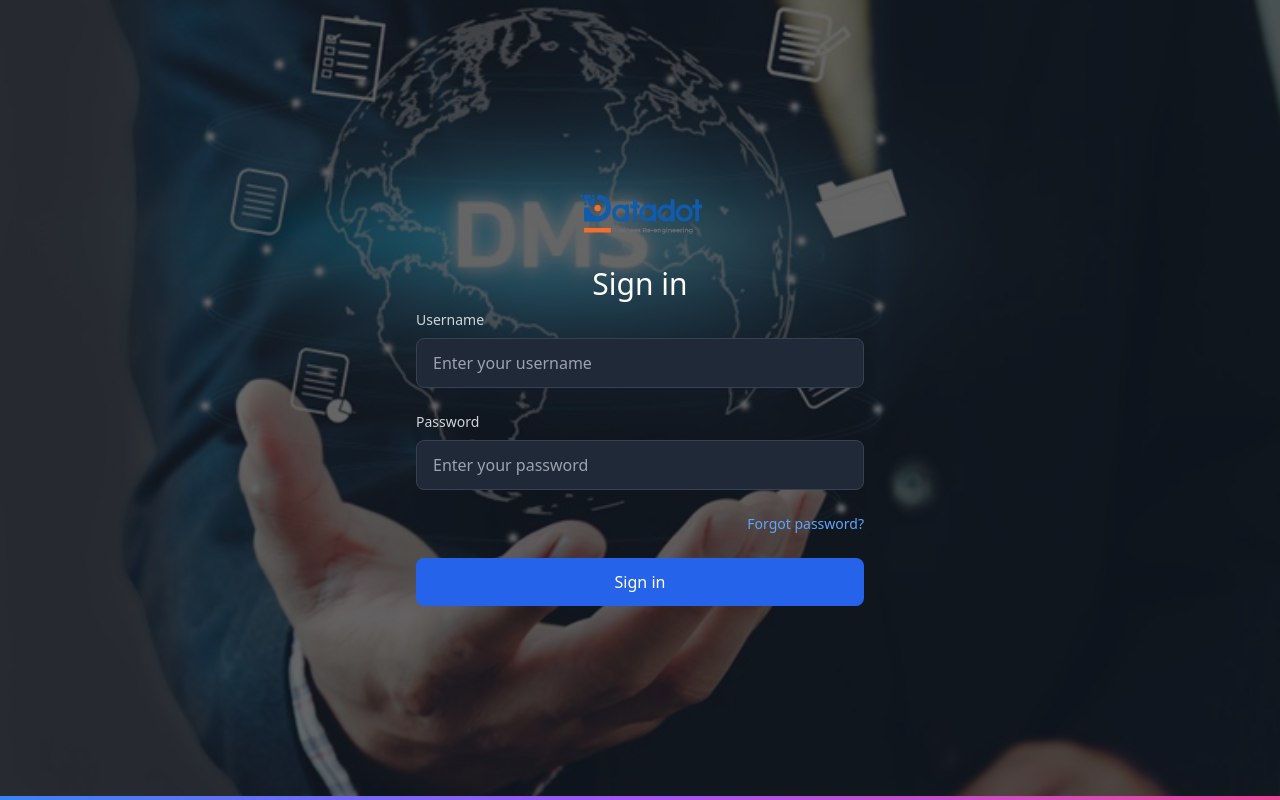
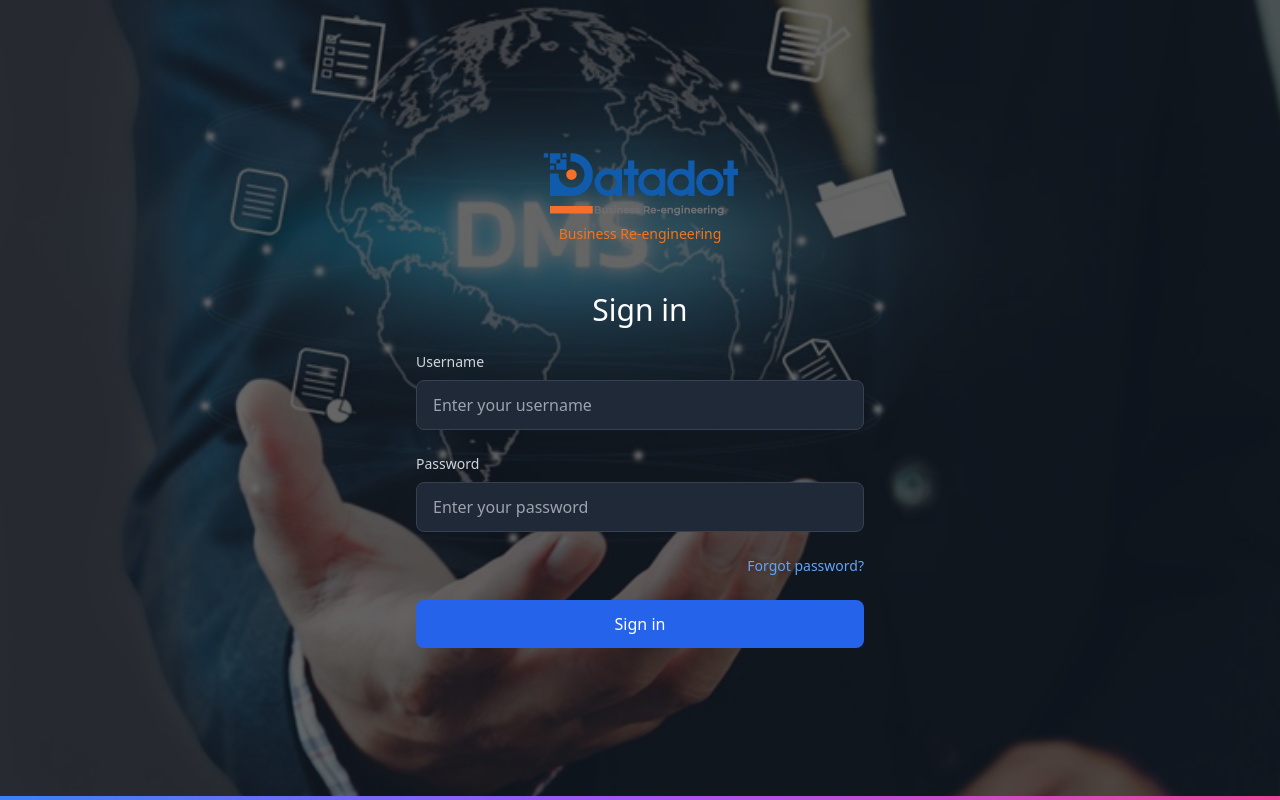
Before and after one commit to sunilbittu/dms-app, a Next.js app: page / in a window 1280 px wide. Built offline with nearby package versions, Linux system fonts and the light colour scheme.

Commit message:
Can we keep login section right side

```diff
--- a/app/page.tsx
+++ b/app/page.tsx
@@ -19,21 +19,24 @@ export default function Page() {
             data-oid="eyln7::"
         >
             {/* Semi-transparent overlay */}
-            <div className="absolute inset-0 bg-black/60" data-oid="m0j-j4m"></div>
 
-            <div className="w-full max-w-md relative z-10" data-oid="w7jumof">
+            <div className="w-full max-w-md relative z-10" data-oid="w7jumof" key="olk-1SB6">
                 {/* Logo */}
-                <div className="flex justify-center mb-8" data-oid="e2t_8o.">
+                <div className="flex flex-col items-center mb-12" data-oid="e2t_8o.">
                     <img
-                        src="/images/logo.png"
-                        alt="Logo"
-                        className="h-10 w-auto"
+                        src="/images/datadot-logo.png"
+                        alt="Datadot Logo"
+                        className="h-16 w-auto mb-2"
                         data-oid="4ec4c.b"
                     />
+
+                    <div className="text-sm text-orange-500 font-medium" data-oid="plowta-">
+                        Business Re-engineering
+                    </div>
                 </div>
 
                 {/* Heading */}
-                <h1 className="text-3xl font-medium text-center mb-2" data-oid="vwxp4li">
+                <h1 className="text-3xl font-medium text-center mb-6" data-oid="vwxp4li">
                     Sign in
                 </h1>
 
@@ -100,6 +103,7 @@ export default function Page() {
                     </button>
                 </form>
             </div>
+            <div className="absolute inset-0 bg-black/60" data-oid="m0j-j4m"></div>
 
             {/* Bottom gradient accent */}
             <div
```
Also changed, not shown: public/images/datadot-logo.png (renamed from public/images/logo.png).
